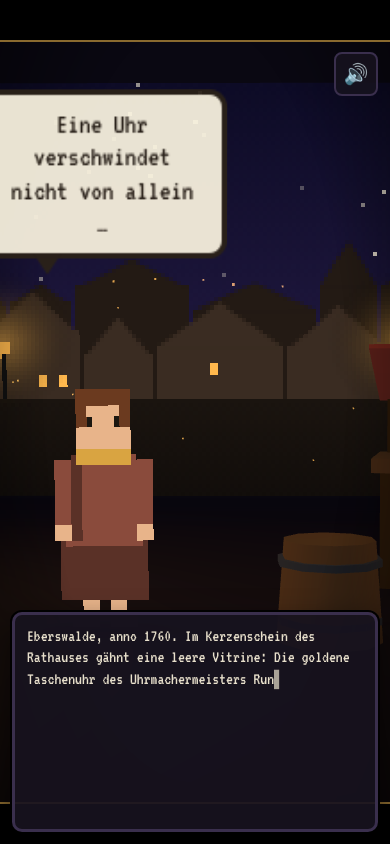
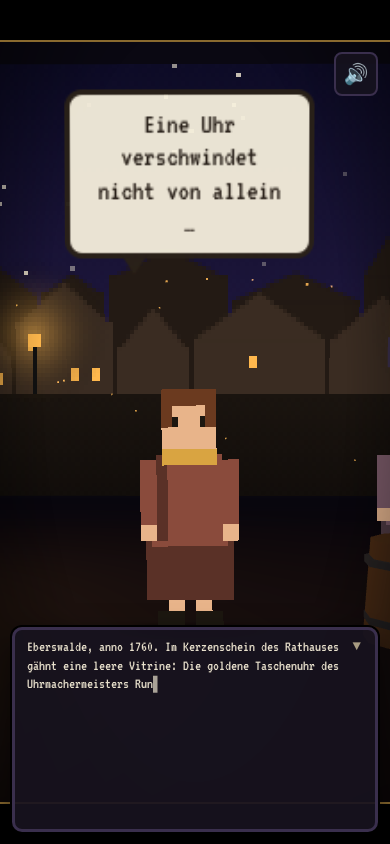
Before and after one commit to muster-im-nichts/r3f-demo, a React (Vite) app: page / in a window 390 px wide. Both pictures are taken after a click on the button "▶ Vorhang auf!". Built offline with nearby package versions, Linux system fonts and the light colour scheme.

Commit message:
Add NPC figures and responsive camera follow
- Render scene-specific NPCs with nameplates
- Let the camera follow the avatar with a dead zone
- Make the adventure box and touch controls adapt to narrow screens

```diff
--- /dev/null
+++ b/src/game/npcs.ts
@@ -0,0 +1,101 @@
+import type { SpriteSpec } from './types'
+
+/**
+ * Gesprächspartner der Szenen. Szenen-gebunden statt kampagnen-gebunden:
+ * dieselbe Figur funktioniert als Kulisse in beiden Geschichten.
+ */
+export interface NpcSpec {
+  id: string
+  name: string
+  sprite: SpriteSpec
+  scale?: number
+}
+
+export const NPCS: Record<string, NpcSpec> = {
+  hanne: {
+    id: 'npc-hanne',
+    name: 'Hanne',
+    sprite: {
+      skin: '#e0b18c',
+      hair: '#b8b0a0',
+      coat: '#7a5a68',
+      trousers: '#4a3550',
+      accent: '#c9b089',
+      hat: false,
+      skirt: true,
+      broad: false,
+    },
+  },
+  karl: {
+    id: 'npc-karl',
+    name: 'Karl',
+    sprite: {
+      skin: '#ecc9a0',
+      hair: '#c98a3a',
+      coat: '#8a7a5a',
+      trousers: '#3a4a5a',
+      accent: '#3f8a5a', // das grüne Halstuch!
+      hat: false,
+      skirt: false,
+      broad: false,
+    },
+    scale: 0.92,
+  },
+  wache: {
+    id: 'npc-wache',
+    name: 'Wache',
+    sprite: {
+      skin: '#e0b18c',
+      hair: '#2e2620',
+      coat: '#2e4a6b',
+      trousers: '#26303a',
+      accent: '#d9a441',
+      hat: true,
+      skirt: false,
+      broad: true,
+    },
+  },
+  kraehe: {
+    id: 'npc-kraehe',
+    name: 'die Krähe',
+    sprite: {
+      skin: '#d8c0a8',
+      hair: '#1a161f',
+      coat: '#1f1b26',
+      trousers: '#1a161f',
+      accent: '#3a3f4a',
+      hat: true,
+      skirt: false,
+      broad: false,
+    },
+  },
+  mueller: {
+    id: 'npc-mueller',
+    name: 'Müller',
+    sprite: {
+      skin: '#e8c49a',
+      hair: '#d8d0c0',
+      coat: '#cfc4ae',
+      trousers: '#6b5a42',
+      accent: '#e3d5b8',
+      hat: false,
+      skirt: false,
+      broad: true,
+    },
+  },
+  junge: {
+    id: 'npc-junge',
+    name: 'Müllerjunge',
+    sprite: {
+      skin: '#ecc9a0',
+      hair: '#6b3a1f',
+      coat: '#5a6b7a',
+      trousers: '#4a3a2a',
+      accent: '#c9b089',
+      hat: false,
+      skirt: false,
+      broad: false,
+    },
+    scale: 0.8,
+  },
+}
--- a/src/scene/Avatar.tsx
+++ b/src/scene/Avatar.tsx
@@ -5,6 +5,7 @@ import { CanvasTexture, DoubleSide, MathUtils, type Group, type Mesh } from 'thr
 import { spriteTexture, SPRITE_ASPECT } from './sprites'
 import { MOVE_KEYS, moveInput } from './moveKeys'
 import { getColliders } from './propSets'
+import { avatarPos } from './avatarState'
 import type { Character } from '../game/types'
 
 const WALK_SPEED = 1.7
@@ -142,6 +143,8 @@ export function Avatar({
 
     if (vx !== 0) facing.current = vx
     if (group.current) group.current.position.set(pos.current.x, 0, pos.current.z)
+    avatarPos.x = pos.current.x
+    avatarPos.z = pos.current.z
 
     // Geh-Wippen (weich ein-/ausblendend) + Atmen
     const moving = vx !== 0 || vz !== 0
--- a/src/scene/Backdrop.tsx
+++ b/src/scene/Backdrop.tsx
@@ -3,7 +3,7 @@ import { useFrame, useThree } from '@react-three/fiber'
 import type { MeshBasicMaterial, Texture } from 'three'
 import { useSceneTexture } from './textures'
 import type { EpochId } from '../game/types'
-import { PARALLAX_X } from './CameraRig'
+import { followRange, PARALLAX_X } from './cameraConfig'
 
 export const BACKDROP_Z = -7
 const FADE_Z = -6.98
@@ -26,7 +26,11 @@ function usePlaneSize(texture: Texture): [number, number] {
   const texAspect = img?.width && img?.height ? img.width / img.height : 16 / 9
   const dist = CAMERA_Z - BACKDROP_Z
   const halfH = Math.tan((FOV * Math.PI) / 360) * dist
-  const fitWidth = 2 * halfH * Math.max(viewportAspect, 0.4) + PARALLAX_X * 4 + 0.8
+  const fitWidth =
+    2 * halfH * Math.max(viewportAspect, 0.4) +
+    PARALLAX_X * 4 +
+    0.8 +
+    2 * followRange(viewportAspect) // Schwenk-Reserve der Follow-Kamera
   const width = Math.max(fitWidth, MIN_HEIGHT * texAspect)
   return [width, width / texAspect]
 }
--- a/src/scene/CameraRig.tsx
+++ b/src/scene/CameraRig.tsx
@@ -1,28 +1,43 @@
+import { useRef } from 'react'
 import { useFrame } from '@react-three/fiber'
 import { MathUtils } from 'three'
+import { avatarPos } from './avatarState'
+import { followRange, PARALLAX_X, PARALLAX_Y } from './cameraConfig'
 
 const BASE = { x: 0, y: 1.4, z: 6 }
-const LOOK_AT = { x: 0, y: 1.2, z: 0 }
-/** Maximale Kamera-Auslenkung in World-Units — klein halten = Guckkasten-Gefühl */
-export const PARALLAX_X = 0.35
-export const PARALLAX_Y = 0.15
+const LOOK_AT_Y = 1.2
+const FOV = 45
 
 /**
- * Feste Theater-Kamera mit sanftem Parallax: Pointer (Maus/Touch, von fiber
- * auf -1..1 normalisiert) lenkt die Kamera minimal aus, dazu ein langsamer
- * autonomer Drift, damit die Bühne auch ohne Eingabe lebt.
+ * Theater-Kamera: folgt der Hauptfigur mit Totzone — sie darf Richtung
+ * Bildrand laufen, und erst kurz bevor sie rausläuft, schwenkt die Bühne mit.
+ * Obendrauf der sanfte Pointer-Parallax und ein langsamer Eigen-Drift.
  */
 export function CameraRig() {
+  const follow = useRef(0)
+  const look = useRef(0)
+
   useFrame((state, delta) => {
+    const aspect = state.viewport.aspect
+    // Totzone: halbe Sichtbreite auf Avatar-Tiefe, davon ~55 %
+    const halfW = Math.tan((FOV * Math.PI) / 360) * (BASE.z - avatarPos.z) * aspect
+    const margin = halfW * 0.55
+    let f = follow.current
+    if (avatarPos.x - f > margin) f = avatarPos.x - margin
+    else if (avatarPos.x - f < -margin) f = avatarPos.x + margin
+    follow.current = MathUtils.clamp(f, -followRange(aspect), followRange(aspect))
+    look.current = MathUtils.damp(look.current, follow.current, 3, delta)
+
     const t = state.clock.elapsedTime
     const drift = Math.sin(t * 0.25) * 0.05
-    const targetX = BASE.x + MathUtils.clamp(state.pointer.x, -1, 1) * PARALLAX_X + drift
+    const targetX =
+      look.current + MathUtils.clamp(state.pointer.x, -1, 1) * PARALLAX_X + drift
     const targetY = BASE.y + MathUtils.clamp(state.pointer.y, -1, 1) * PARALLAX_Y
 
     state.camera.position.x = MathUtils.damp(state.camera.position.x, targetX, 3, delta)
     state.camera.position.y = MathUtils.damp(state.camera.position.y, targetY, 3, delta)
     state.camera.position.z = BASE.z
-    state.camera.lookAt(LOOK_AT.x, LOOK_AT.y, LOOK_AT.z)
+    state.camera.lookAt(look.current, LOOK_AT_Y, 0)
   })
   return null
 }
--- /dev/null
+++ b/src/scene/NpcFigure.tsx
@@ -0,0 +1,53 @@
+import { useRef } from 'react'
+import { useFrame } from '@react-three/fiber'
+import { DoubleSide, MathUtils, Vector3, type Group, type Mesh } from 'three'
+import { spriteTexture, labelTexture, SPRITE_ASPECT } from './sprites'
+import { avatarPos } from './avatarState'
+import type { NpcSpec } from '../game/npcs'
+
+const BASE_HEIGHT = 1.42
+const LABEL_HEIGHT = 0.2
+const worldPos = new Vector3()
+
+/**
+ * Gesprächspartner: Pixel-Figur mit Namensschild, atmet leicht und dreht sich
+ * (Papiertheater-Flip) immer zur Hauptfigur. Wird über propSets.tsx in die
+ * Szenen gestellt und macht dadurch die Falltür-Animation mit.
+ */
+export function NpcFigure({ npc }: { npc: NpcSpec }) {
+  const mesh = useRef<Mesh>(null)
+  const flip = useRef<Group>(null)
+  const texture = spriteTexture(npc)
+  const label = labelTexture(npc.name)
+  const height = BASE_HEIGHT * (npc.scale ?? 1)
+  const width = height * SPRITE_ASPECT
+  const phase = useRef(npc.id.length * 1.37)
+
+  useFrame((state, delta) => {
+    if (!mesh.current || !flip.current) return
+    const t = state.clock.elapsedTime + phase.current
+    const breathe = Math.sin(t * 1.7) * 0.01
+    mesh.current.scale.y = 1 + breathe
+    mesh.current.position.y = (height / 2) * (1 + breathe)
+
+    flip.current.getWorldPosition(worldPos)
+    const facing = avatarPos.x >= worldPos.x ? 1 : -1
+    flip.current.scale.x = MathUtils.damp(flip.current.scale.x, facing, 6, delta)
+  })
+
+  return (
+    <group>
+      <group ref={flip}>
+        <mesh ref={mesh} position={[0, height / 2, 0]}>
+          <planeGeometry args={[width, height]} />
+          <meshBasicMaterial map={texture} transparent alphaTest={0.5} side={DoubleSide} />
+        </mesh>
+      </group>
+      {/* Namensschild */}
+      <mesh position={[0, height + 0.22, 0]} renderOrder={2}>
+        <planeGeometry args={[LABEL_HEIGHT * label.aspect, LABEL_HEIGHT]} />
+        <meshBasicMaterial map={label.texture} transparent depthWrite={false} />
+      </mesh>
+    </group>
+  )
+}
--- /dev/null
+++ b/src/scene/avatarState.ts
@@ -0,0 +1,5 @@
+/**
+ * Position der Hauptfigur, pro Frame vom Avatar geschrieben. Kamera (Follow)
+ * und NPCs (Blickrichtung) lesen sie, ohne React-State zu bemühen.
+ */
+export const avatarPos = { x: -1.1, z: 0.2 }
--- /dev/null
+++ b/src/scene/cameraConfig.ts
@@ -0,0 +1,14 @@
+import { MathUtils } from 'three'
+
+/** Maximale Parallax-Auslenkung in World-Units — klein halten = Guckkasten-Gefühl */
+export const PARALLAX_X = 0.35
+export const PARALLAX_Y = 0.15
+
+/**
+ * Wie weit die Kamera der Figur seitlich folgen darf, bevor der Backdrop-Rand
+ * sichtbar würde. Schmale Screens brauchen mehr Spielraum, breite weniger.
+ * Backdrop.tsx reserviert exakt diese Reserve in der Plane-Breite.
+ */
+export function followRange(aspect: number): number {
+  return MathUtils.clamp(2.2 - aspect * 0.75, 0.9, 1.6)
+}
--- a/src/scene/sprites.ts
+++ b/src/scene/sprites.ts
@@ -1,5 +1,11 @@
 import { CanvasTexture, NearestFilter, SRGBColorSpace } from 'three'
-import type { Character } from '../game/types'
+import type { SpriteSpec } from '../game/types'
+
+/** Alles mit id + SpriteSpec bekommt eine Figur — Spieler wie NPCs. */
+export interface SpriteFigure {
+  id: string
+  sprite: SpriteSpec
+}
 
 /**
  * Prozeduraler Pixel-Figuren-Generator: 32x48 Logikpixel je Charakter,
@@ -13,7 +19,7 @@ const canvasCache = new Map<string, HTMLCanvasElement>()
 const textureCache = new Map<string, CanvasTexture>()
 const dataUrlCache = new Map<string, string>()
 
-function drawSprite(character: Character): HTMLCanvasElement {
+function drawSprite(character: SpriteFigure): HTMLCanvasElement {
   const cached = canvasCache.get(character.id)
   if (cached) return cached
 
@@ -83,7 +89,7 @@ function drawSprite(character: Character): HTMLCanvasElement {
   return canvas
 }
 
-export function spriteTexture(character: Character): CanvasTexture {
+export function spriteTexture(character: SpriteFigure): CanvasTexture {
   const cached = textureCache.get(character.id)
   if (cached) return cached
   const texture = new CanvasTexture(drawSprite(character))
@@ -96,7 +102,7 @@ export function spriteTexture(character: Character): CanvasTexture {
 }
 
 /** Hochskalierte Vorschau (Data-URL) für den Startbildschirm. */
-export function spritePreviewUrl(character: Character, scale = 3): string {
+export function spritePreviewUrl(character: SpriteFigure, scale = 3): string {
   const key = `${character.id}@${scale}`
   const cached = dataUrlCache.get(key)
   if (cached) return cached
@@ -112,5 +118,40 @@ export function spritePreviewUrl(character: Character, scale = 3): string {
   return url
 }
 
+
+const labelCache = new Map<string, { texture: CanvasTexture; aspect: number }>()
+
+/** Namensschild als Textur (statt DOM), damit es die Falltür-Animation mitmacht. */
+export function labelTexture(text: string): { texture: CanvasTexture; aspect: number } {
+  const cached = labelCache.get(text)
+  if (cached) return cached
+  const canvas = document.createElement('canvas')
+  const ctx = canvas.getContext('2d')!
+  const font = '24px "VT323", monospace'
+  ctx.font = font
+  const w = Math.ceil(ctx.measureText(text).width) + 20
+  const h = 34
+  canvas.width = w
+  canvas.height = h
+  ctx.fillStyle = 'rgba(23, 19, 31, 0.88)'
+  ctx.fillRect(0, 0, w, h)
+  ctx.strokeStyle = '#3a2f4d'
+  ctx.lineWidth = 2
+  ctx.strokeRect(1, 1, w - 2, h - 2)
+  ctx.font = font
+  ctx.fillStyle = '#d9a441'
+  ctx.textAlign = 'center'
+  ctx.textBaseline = 'middle'
+  ctx.fillText(text, w / 2, h / 2 + 1)
+  const texture = new CanvasTexture(canvas)
+  texture.colorSpace = SRGBColorSpace
+  texture.magFilter = NearestFilter
+  texture.minFilter = NearestFilter
+  texture.generateMipmaps = false
+  const entry = { texture, aspect: w / h }
+  labelCache.set(text, entry)
+  return entry
+}
+
 /** Seitenverhältnis der Sprite-Plane (Breite/Höhe) */
 export const SPRITE_ASPECT = SPRITE_W / SPRITE_H
--- a/src/ui/AdventureBox.tsx
+++ b/src/ui/AdventureBox.tsx
@@ -1,13 +1,16 @@
-import { useEffect } from 'react'
+import { useEffect, useRef, useState } from 'react'
 import type { StoryOption } from '../game/types'
 import { useTypewriter } from './useTypewriter'
 import { click } from '../audio/sfx'
 import { MOVE_KEYS } from '../scene/moveKeys'
+import { isNarrowScreen } from './responsive'
 
 /**
  * Die klassische Adventure-Textbox am unteren Bühnenrand: Typewriter-Text,
  * "Was machst du?" und 2–3 Optionen. Tasten 1/2/3 wählen, jede andere Taste
- * oder ein Tap auf die Box überspringt den Typewriter.
+ * oder ein Tap auf die Box überspringt den Typewriter. Über den Pfeil-Knopf
+ * (oder eingeklappt: Tap auf die Leiste) lässt sie sich wegklappen, um in
+ * die Szene einzutauchen.
  */
 export function AdventureBox({
   text,
@@ -19,6 +22,9 @@ export function AdventureBox({
   onChoose: (target: string) => void
 }) {
   const { shown, done, skip } = useTypewriter(text)
+  const [collapsed, setCollapsed] = useState(false)
+  const scrollRef = useRef<HTMLDivElement>(null)
+  const narrow = isNarrowScreen()
 
   useEffect(() => {
     const onKey = (e: KeyboardEvent) => {
@@ -38,42 +44,91 @@ export function AdventureBox({
     return () => window.removeEventListener('keydown', onKey)
   }, [done, skip, options, onChoose])
 
+  // Beim Tippen und beim Einblenden der Optionen ans Ende scrollen
+  useEffect(() => {
+    const el = scrollRef.current
+    if (el) el.scrollTop = el.scrollHeight
+  }, [shown, done])
+
+  const frameStyle = {
+    position: 'absolute' as const,
+    left: '50%',
+    bottom: 'max(12px, env(safe-area-inset-bottom))',
+    transform: 'translateX(-50%)',
+    width: 'min(720px, calc(100% - 24px))',
+    background: 'rgba(23, 19, 31, 0.92)',
+    border: '3px solid var(--color-panel-border)',
+    borderRadius: '10px',
+    boxShadow: '0 0 0 2px #000, 0 12px 30px rgba(0,0,0,0.6)',
+    zIndex: 3,
+  }
+
+  if (collapsed) {
+    return (
+      <button
+        onClick={() => setCollapsed(false)}
+        style={{
+          ...frameStyle,
+          padding: '10px 14px',
+          color: 'var(--color-gold)',
+          fontFamily: 'var(--font-pixel)',
+          fontSize: '10px',
+          textAlign: 'center',
+        }}
+      >
+        ▲ Geschichte einblenden
+      </button>
+    )
+  }
+
   return (
     <div
+      ref={scrollRef}
       onPointerDown={() => !done && skip()}
       style={{
-        position: 'absolute',
-        left: '50%',
-        bottom: 'max(12px, env(safe-area-inset-bottom))',
-        transform: 'translateX(-50%)',
-        width: 'min(720px, calc(100% - 24px))',
-        background: 'rgba(23, 19, 31, 0.92)',
-        border: '3px solid var(--color-panel-border)',
-        borderRadius: '10px',
-        boxShadow: '0 0 0 2px #000, 0 12px 30px rgba(0,0,0,0.6)',
-        padding: 'clamp(10px, 1.6vw, 14px) clamp(12px, 2vw, 18px) 12px',
-        maxHeight: '42dvh',
+        ...frameStyle,
+        padding: narrow ? '8px 12px 8px' : 'clamp(10px, 1.6vw, 14px) clamp(12px, 2vw, 18px) 12px',
+        maxHeight: narrow ? '26dvh' : '42dvh',
         overflowY: 'auto',
-        zIndex: 3,
       }}
     >
+      {/* Einklappen, um die Szene freizugeben */}
+      <button
+        aria-label="Textbox einklappen"
+        onClick={e => {
+          e.stopPropagation()
+          setCollapsed(true)
+        }}
+        style={{
+          position: 'sticky',
+          top: 0,
+          float: 'right',
+          background: 'transparent',
+          border: 'none',
+          color: 'var(--color-text-dim)',
+          fontSize: '14px',
+          padding: '0 2px 4px 10px',
+        }}
+      >
+        ▼
+      </button>
       <p
         style={{
           fontFamily: 'var(--font-text)',
-          fontSize: 'clamp(16px, 4.4vw, 24px)',
+          fontSize: narrow ? '15px' : 'clamp(16px, 4.4vw, 24px)',
           lineHeight: 1.25,
-          minHeight: 'min(3.75em, 15dvh)',
+          minHeight: narrow ? '2.2em' : 'min(3.75em, 15dvh)',
           color: 'var(--color-text)',
         }}
       >
         {shown}
         {!done && <span style={{ opacity: 0.7 }}>▌</span>}
       </p>
-      <div style={{ marginTop: '10px', opacity: done ? 1 : 0, transition: 'opacity 0.25s' }}>
+      <div style={{ marginTop: '8px', opacity: done ? 1 : 0, transition: 'opacity 0.25s' }}>
         <div
           style={{
             fontFamily: 'var(--font-pixel)',
-            fontSize: '11px',
+            fontSize: narrow ? '9px' : '11px',
             color: 'var(--color-gold)',
             margin: '2px 0 8px',
           }}
@@ -97,8 +152,8 @@ export function AdventureBox({
               borderRadius: '6px',
               color: 'var(--color-text)',
               fontFamily: 'var(--font-text)',
-              fontSize: 'clamp(15px, 4vw, 22px)',
-              padding: '6px 10px',
+              fontSize: narrow ? '14px' : 'clamp(15px, 4vw, 22px)',
+              padding: narrow ? '7px 8px' : '6px 10px',
               marginBottom: '2px',
             }}
             onMouseEnter={e => (e.currentTarget.style.borderColor = 'var(--color-gold-dim)')}
--- a/src/ui/TouchControls.tsx
+++ b/src/ui/TouchControls.tsx
@@ -1,12 +1,13 @@
 import type { CSSProperties, PointerEvent } from 'react'
 import { moveInput, type MoveDir } from '../scene/moveKeys'
+import { isNarrowScreen } from './responsive'
 
 const isTouchDevice =
   typeof window !== 'undefined' && ('ontouchstart' in window || navigator.maxTouchPoints > 0)
 
 const buttonStyle: CSSProperties = {
   position: 'absolute',
-  bottom: 'calc(42dvh + 18px)',
+  bottom: isNarrowScreen() ? 'calc(26dvh + 24px)' : 'calc(42dvh + 18px)',
   width: '58px',
   height: '58px',
   borderRadius: '50%',
--- /dev/null
+++ b/src/ui/responsive.ts
@@ -0,0 +1,2 @@
+export const isNarrowScreen = () =>
+  typeof window !== 'undefined' && window.matchMedia('(max-width: 640px)').matches
```
Also changed, not shown: src/scene/propSets.tsx (+9 -0 lines).
